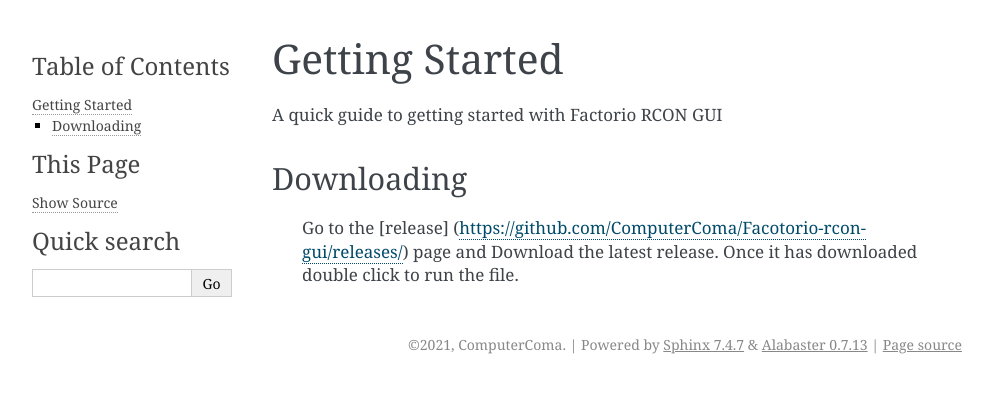
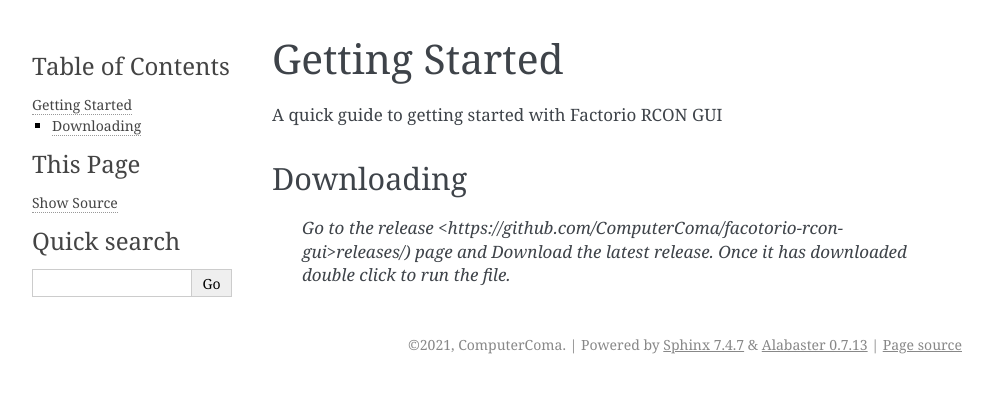
Before and after one commit to ComputerComa/Facotorio-rcon-gui, a Sphinx documentation site: the page built from docs/getting_started.rst, in a window 1280 px wide. Shown: the top 393 px of the page, without its empty margins (148-1141 px from the left). Built offline with Sphinx 7.4.7, drawn with Linux system fonts in a browser that asks for light colours; part of the change alters nothing that is shown.

```diff
--- a/docs/getting_started.rst
+++ b/docs/getting_started.rst
@@ -6,5 +6,5 @@ A quick guide to getting started with Factorio RCON GUI
 Downloading
 -----------
 
-    Go to the [release] (https://github.com/ComputerComa/Facotorio-rcon-gui/releases/)  page and Download the latest release.
-    Once it has downloaded double click to run the file.
+    `Go to the release <https://github.com/ComputerComa/facotorio-rcon-gui>releases/)  page and Download the latest release.
+    Once it has downloaded double click to run the file.`
```
